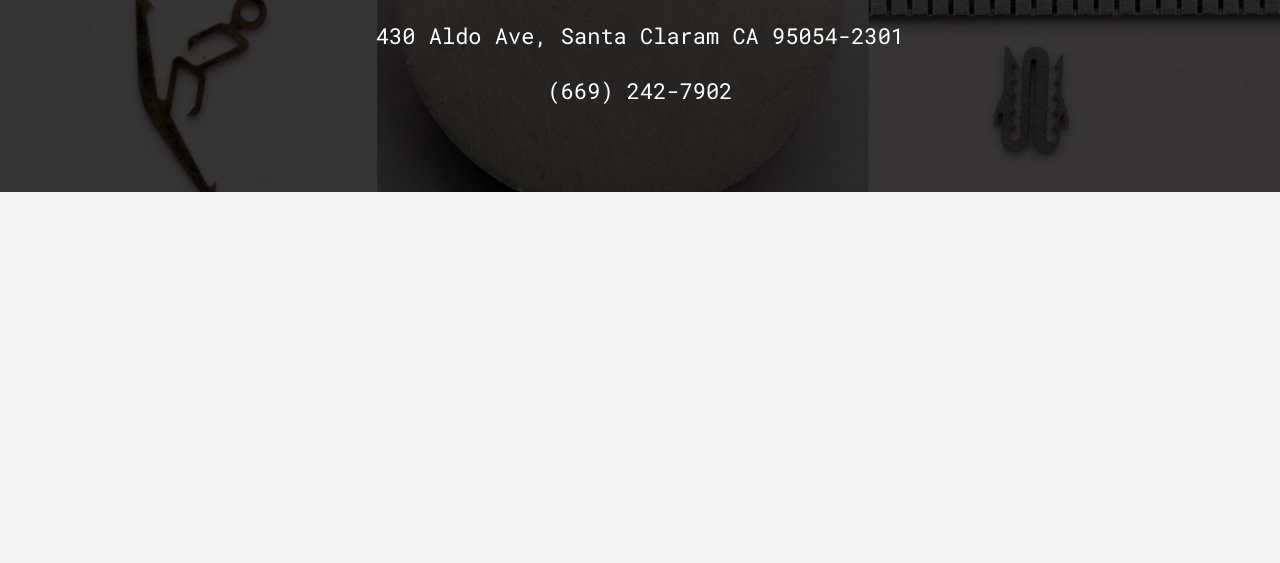
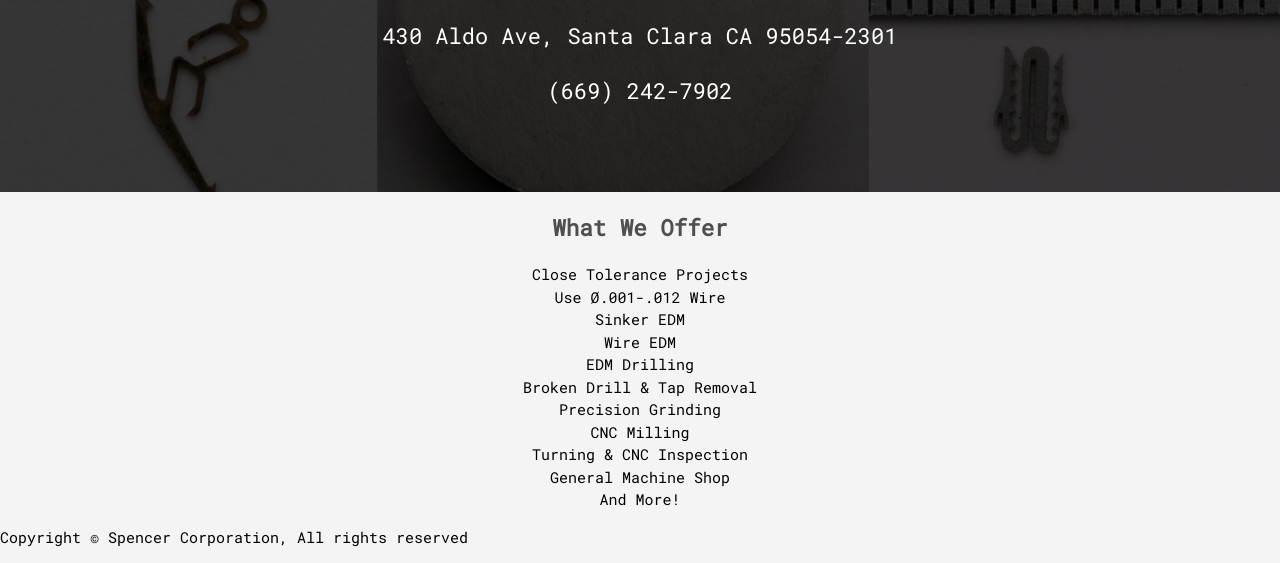
Before and after one commit to JonathanCadiz/SpencerEDM, a plain HTML site: page index.html in a window 1280 px wide. Shown: the part 273-836 px from the top of the page. Before the commit the page ends 800 px from the top, so only its background shows below. Drawn offline with Linux system fonts and the light colour scheme.

Commit message:
Added a new Services section, added styling in css. - Started a new section for the services offered. - Implemented a bit of styling in style.css to get started.

```diff
--- a/index.html
+++ b/index.html
@@ -30,11 +30,40 @@
         <section id="title-showcase">
             <div class="container">
                 <h1>SPENCER CORPORATION</h1>
-                <p>430 Aldo Ave, Santa Claram CA 95054-2301</p>
+                <p>430 Aldo Ave, Santa Clara CA 95054-2301</p>
                 <p>(669) 242-7902</p>
             </div>
         </section>
 
+        <section id="services">
+            <div class="container">
+                <h1>What We Offer</h1>
+            </div>
+            <div class="container">
+                <div id="offerings">
+                    <ul>
+                        <li>Close Tolerance Projects</li>
+                        <li>Use Ø.001-.012 Wire</li>
+                        <li>Sinker EDM</li>
+                        <li>Wire EDM</li>
+                        <li>EDM Drilling</li>
+                        <li>Broken Drill & Tap Removal</li>
+                        <li>Precision Grinding</li>
+                        <li>CNC Milling</li>
+                        <li>Turning & CNC Inspection</li>
+                        <li>General Machine Shop</li>
+                        <li>And More!</li>
+                    </ul>
+                </div>
+                <div id="picture-carousel">
+
+                </div>
+            </div>
+        </section>
+
+        <footer>
+            <p>Copyright &copy; Spencer Corporation, All rights reserved</p>
+        </footer>
 
     </body>
 </html>
--- a/styles/style.css
+++ b/styles/style.css
@@ -84,3 +84,12 @@ header a:hover{
     font-size: 22px;
 
 }
+
+/* Services */
+#services{
+    text-align: center;
+}
+
+#services h1{
+    color: #4F4F4F;
+}
```
